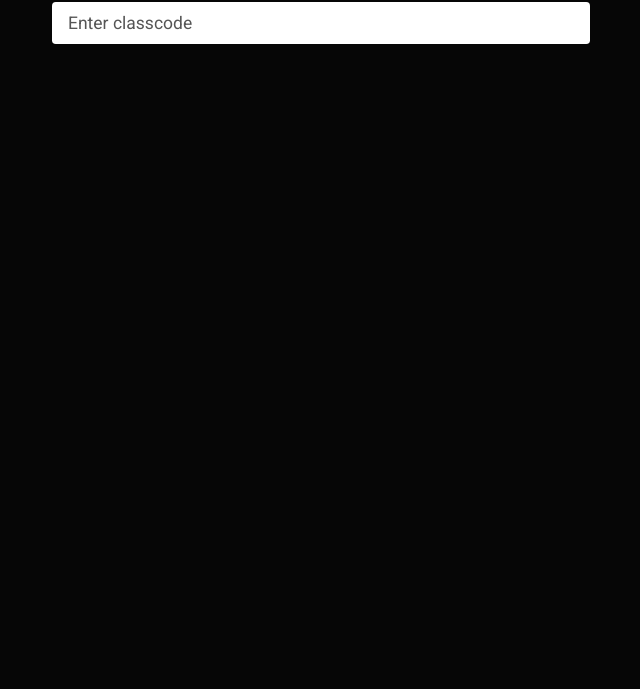
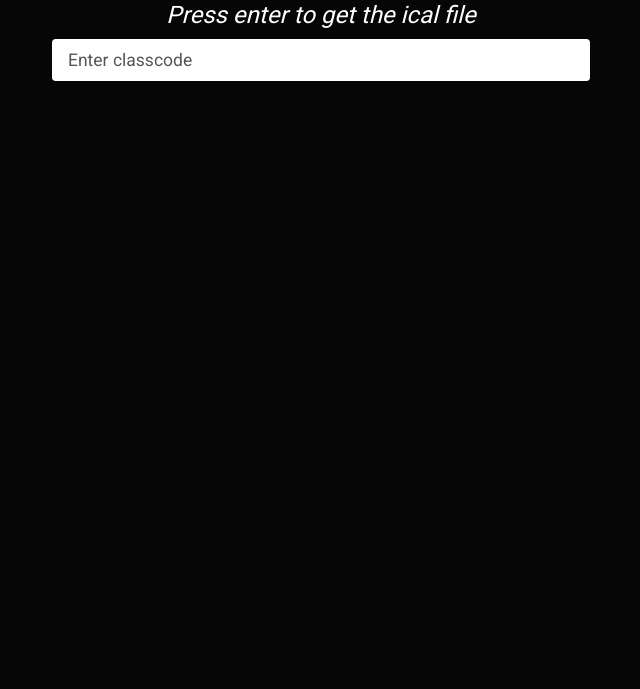
Before and after one commit to broodroosterdev/WindesheimtoiCalSite, a plain HTML site: page index.html in a window 1280 px wide. Shown: the part 111-800 px from the top of the page, without its empty margins (319-959 px from the left). Drawn offline with Linux system fonts and the light colour scheme.

Commit message:
Added instructions

```diff
--- a/index.html
+++ b/index.html
@@ -14,6 +14,9 @@
                 <h3 class="text-center mb-3">
                     Search your classcode
                 </h3>
+                <h5 class="text-center">
+                    <i>Press enter to get the ical file</i>
+                </h5>
                 <div class="form-group">
                     <input type="search" id="search" class="form-control form-control-lg" placeholder="Enter classcode">
                 </div>
```
